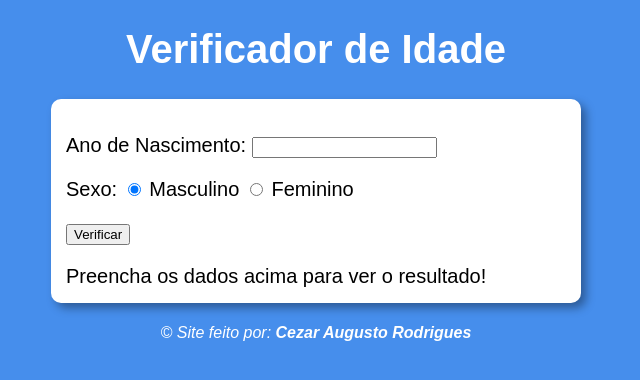
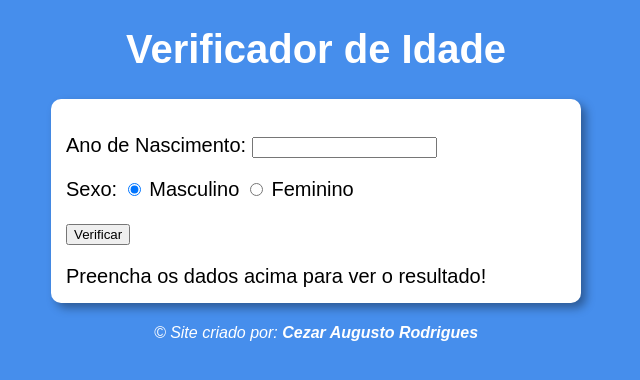
Before and after one commit to DEIDADEV/projeto-verificador-de-idade, a plain HTML site: page index.html in a window 1280 px wide. Shown: the full height of the page, 324-964 px from the left. Drawn offline with Linux system fonts and the light colour scheme.

Commit message:
alteração feita

```diff
--- a/index.html
+++ b/index.html
@@ -32,7 +32,7 @@
         </div>
     </section>
     <footer>
-        <p>&copy; Site feito por: <a href="https://github.com/DEIDADEV?tab=repositories" target="_blank">Cezar Augusto Rodrigues</a></p>
+        <p>&copy; Site criado por: <a href="https://github.com/DEIDADEV?tab=repositories" target="_blank">Cezar Augusto Rodrigues</a></p>
     </footer>
     <script src="script.js"></script>
 </body>
```
